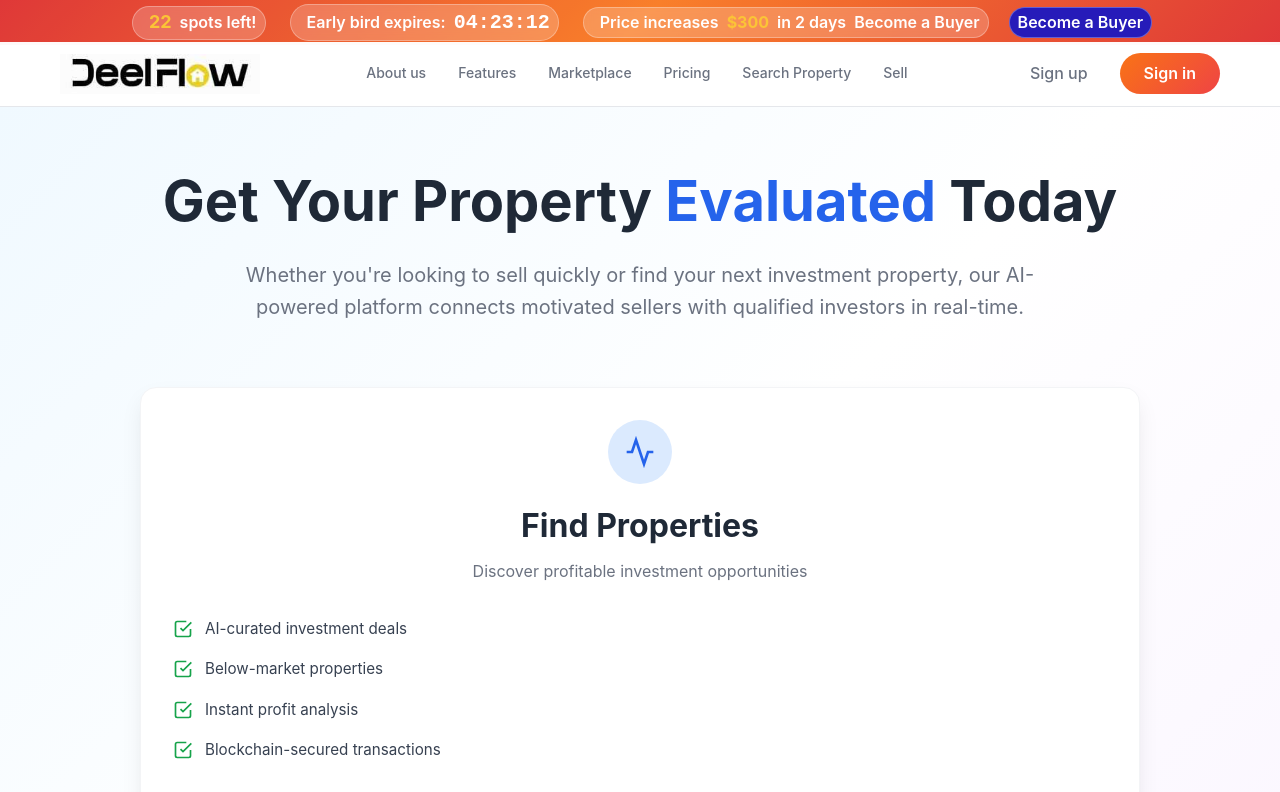
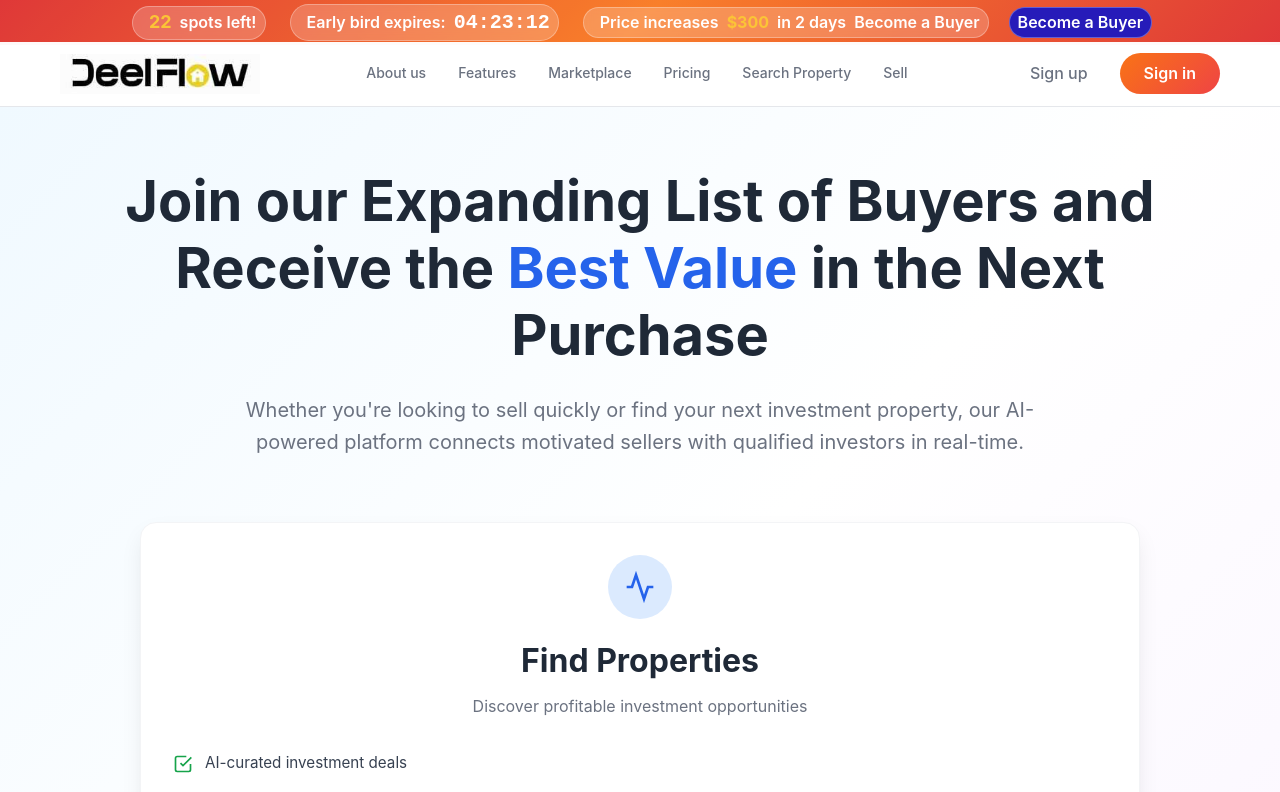
Before and after one commit to agarwalpacker12/deelflowai-landing, a Next.js app: page /buy in a window 1280 px wide. Shown: the top 792 px of the page. Built offline with nearby package versions, Linux system fonts and the light colour scheme.

Commit message:
buyer page heading changed

```diff
--- a/app/buy/page.jsx
+++ b/app/buy/page.jsx
@@ -709,8 +709,11 @@ const BuyerForms = () => {
         <div style={styles.heroSection}>
           <div style={styles.heroContent}>
             <h1 style={styles.heroTitle}>
-              Get Your Property <span style={styles.highlight}>Evaluated</span>{" "}
-              Today
+              {/* Get Your Property <span style={styles.highlight}>Evaluated</span>{" "}
+              Today */}
+              Join our Expanding List of Buyers and Receive the{" "}
+              <span style={styles.highlight}> Best Value</span> in the Next
+              Purchase
             </h1>
             <p style={styles.heroDescription}>
               Whether you're looking to sell quickly or find your next
```
